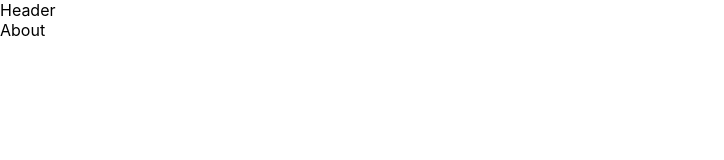
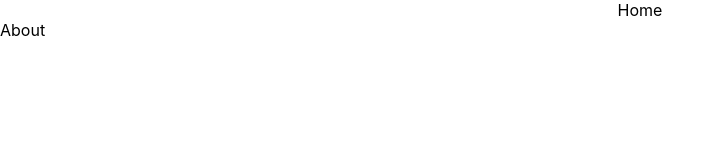
Before and after one commit to karenlinky/personal-website, a React (Create React App) app: page / in a window 1280 px wide. Shown: the top 160 px of the page, without its empty margins (0-724 px from the left). Built offline with nearby package versions, Linux system fonts and the light colour scheme.

Commit message:
centered menu bar

```diff
--- a/src/App.css
+++ b/src/App.css
@@ -1,38 +1,5 @@
-.App {
-  text-align: center;
+* {
+  margin: 0;
+  padding: 0;
+  box-sizing: border-box;
 }
-
-.App-logo {
-  height: 40vmin;
-  pointer-events: none;
-}
-
-@media (prefers-reduced-motion: no-preference) {
-  .App-logo {
-    animation: App-logo-spin infinite 20s linear;
-  }
-}
-
-.App-header {
-  background-color: #282c34;
-  min-height: 100vh;
-  display: flex;
-  flex-direction: column;
-  align-items: center;
-  justify-content: center;
-  font-size: calc(10px + 2vmin);
-  color: white;
-}
-
-.App-link {
-  color: #61dafb;
-}
-
-@keyframes App-logo-spin {
-  from {
-    transform: rotate(0deg);
-  }
-  to {
-    transform: rotate(360deg);
-  }
-}
--- a/src/components/About.js
+++ b/src/components/About.js
@@ -1,4 +1,4 @@
-import React from 'react'
+import React from 'react';
 
 const About = () => {
   return (
--- a/src/components/Content.js
+++ b/src/components/Content.js
@@ -1,5 +1,5 @@
-import React from 'react'
-import About from './About'
+import React from 'react';
+import About from './About';
 
 const Content = () => {
   return (
--- a/src/components/Header.js
+++ b/src/components/Header.js
@@ -1,8 +1,12 @@
-import React from 'react'
+import React from 'react';
+import MenuBar from './MenuBar';
+import './styles/header.css';
 
 const Header = () => {
   return (
-    <div>Header</div>
+    <div className={'headerBar'}>
+        <MenuBar />
+    </div>
   )
 }
 
--- /dev/null
+++ b/src/components/MenuBar.js
@@ -0,0 +1,13 @@
+import React from 'react';
+import MenuItem from './MenuItem';
+import './styles/header.css';
+
+const MenuBar = () => {
+  return (
+    <div className={'menuBar'}>
+        <MenuItem label={'Home'}/>
+    </div>
+  )
+}
+
+export default MenuBar
--- /dev/null
+++ b/src/components/MenuItem.js
@@ -0,0 +1,11 @@
+import React from 'react'
+
+const MenuItem = (props) => {
+  return (
+    <div className={'menuItem'}>
+        {props.label}
+    </div>
+  )
+}
+
+export default MenuItem
--- /dev/null
+++ b/src/components/styles/header.css
@@ -0,0 +1,12 @@
+.headerBar {
+    width: 100%;
+    text-align: center;
+}
+
+.menuBar {
+    display: inline-block;
+}
+
+.menuItem {
+    display: inline-block;
+}
```
